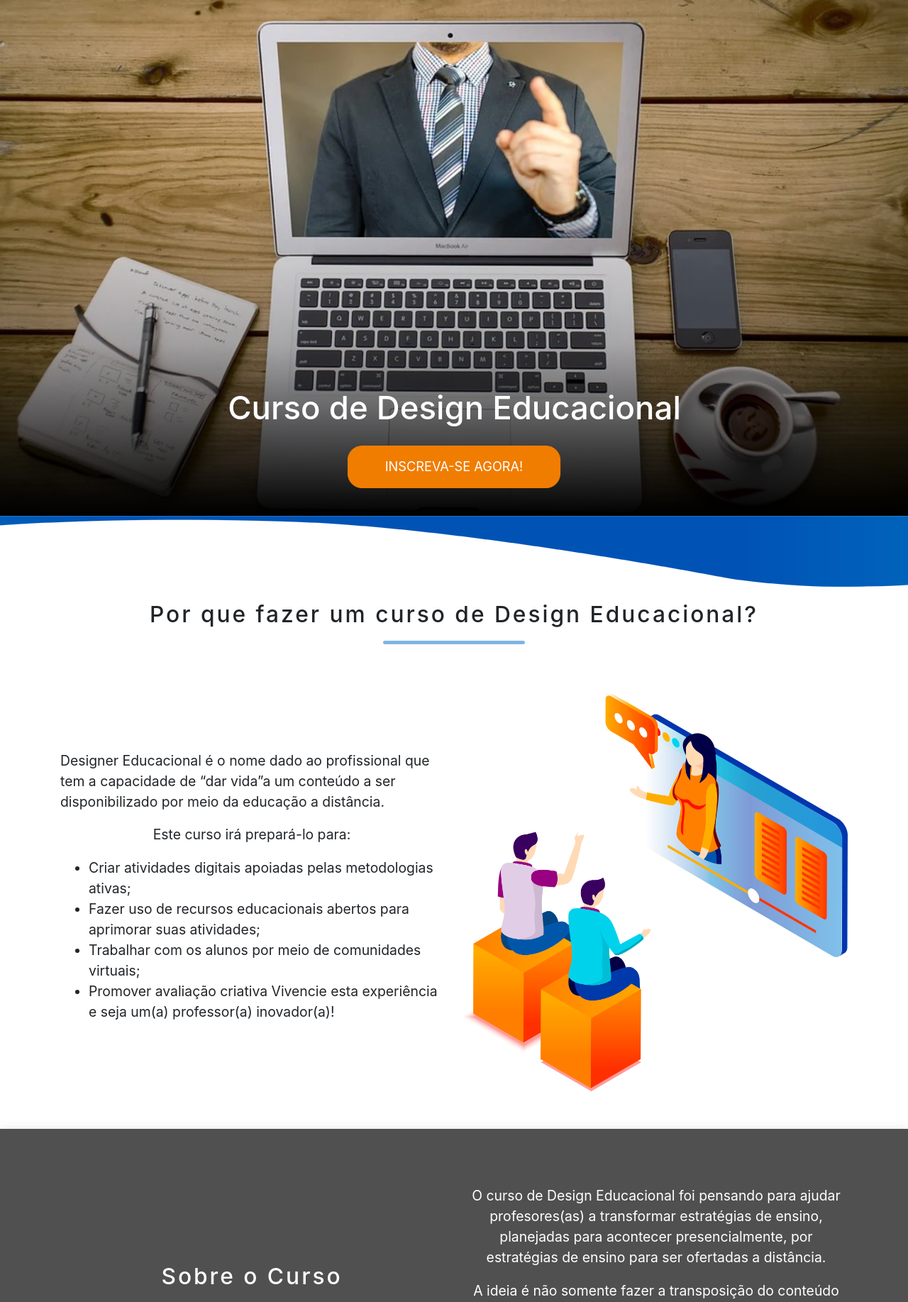
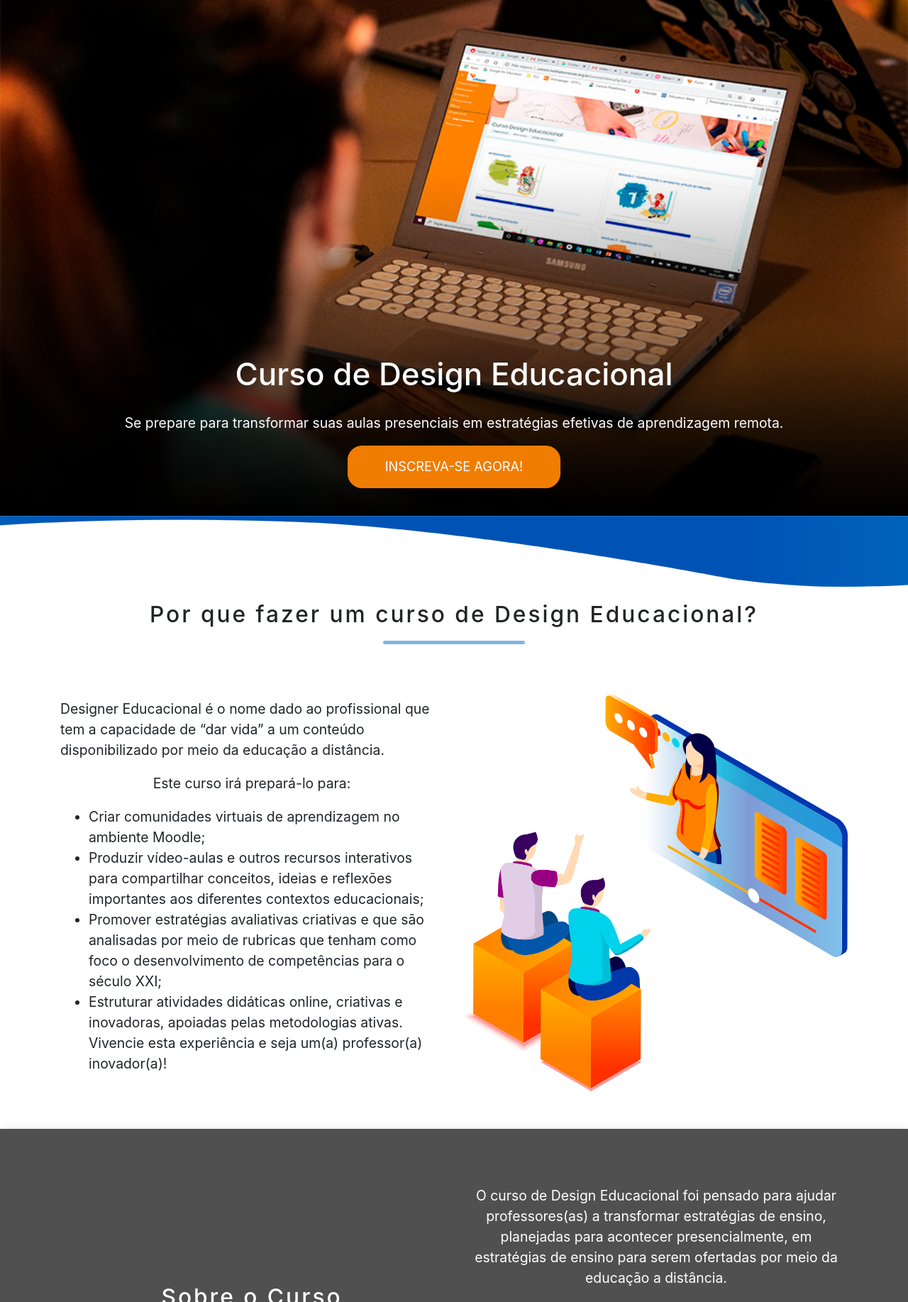
Before and after one commit to AlanDeveloperEX/ichotsite, a PHP site: page / in a window 1280 px wide. Shown: the part 73-1908 px from the top of the page at 71% size. Run offline with PHP 8.4, Linux system fonts and the light colour scheme.

Commit message:
before_upload

```diff
--- a/inc/doubts.php
+++ b/inc/doubts.php
@@ -29,8 +29,7 @@
           <h6> - Como são organizadas as turmas e com que frêquencia é feita a oferta do curso?</h6>
           <p>O curso pode ser organizado para uma instituição de ensino e a oferta acontecer para turmas fechadas de até 40 participantes ou faremos ofertas regulares para docentes interessados em participar individualmente ou em pequenos grupos, formando turmas de até 40 participantes. Acompanhe pelo site as ofertas regulares ou solicite uma proposta para uma turma fechada da sua instituição.</p>
           <h6> - O que preciso fazer para ser certificado?</h6>
-          <p>O curso foi planejado para que o docente seja aprovado ao passar por todo o conteúdo, entregar pelo menos 70% das micropráticas propostas no greal de todos os módulos e fazer a
-          autorreflexão ao final.</p>
+          <p>O curso foi planejado para que o docente seja aprovado ao passar por todo o conteúdo, entregando pelo menos 70% das micropráticas propostas no geral de todos os módulos e fazendo a autorreflexão ao final.</p>
         </div>
         <div class="col-md-6 mt-5 mb-5 d_flex j_center a_center">
           <img class="" src="imgs/inscricao.png" alt="">
--- a/inc/footer.php
+++ b/inc/footer.php
@@ -135,7 +135,7 @@
     {
       boxClass:     'wow',      // animated element css class (default is wow)
       animateClass: 'animated', // animation css class (default is animated)
-      offset:       300,          // distance to the element when triggering the animation (default is 0)
+      offset:       250,          // distance to the element when triggering the animation (default is 0)
       mobile:       true,       // trigger animations on mobile devices (default is true)
       live:         true,       // act on asynchronously loaded content (default is true)
       callback:     function(box) {
--- a/inc/main.php
+++ b/inc/main.php
@@ -40,10 +40,13 @@
       <div class="container">
         <div class="row">
           <div class="col-md-12 text-center d_flex j_center a_end mb20">
-            <h1 class="pulse anima_hover">Curso de Design Educacional</h1>
+            <h1 class="">Curso de Design Educacional</h1>
           </div>
           <div class="col-md-12 text-center">
-            <a class="btn btn-light custom pulse anima_hover" href="#">INSCREVA-SE AGORA!</a>
+            <p>Se prepare para transformar suas aulas presenciais em estratégias efetivas de aprendizagem remota.</p>
+          </div>
+          <div class="col-md-12 text-center">
+            <a class="btn btn-light custom pulse anima_hover" href="https://www.eskolare.com/l/instituto-crescer" target="_blank">INSCREVA-SE AGORA!</a>
           </div>
         </div>
       </div>
@@ -58,14 +61,13 @@
           <hr class="title_divisor wow bounceInUp animated">
         </div>
         <div class="col-md-6 mt-5 mb-5 d_flex j_center a_center f_column wow fadeInLeft animated slow">
-          <p>Designer Educacional é o nome dado ao profissional que tem a capacidade de “dar vida”a
-          um conteúdo a ser disponibilizado por meio da educação a distância.</p>
+          <p>Designer Educacional é o nome dado ao profissional que tem a capacidade de “dar vida” a um conteúdo disponibilizado por meio da educação a distância.</p>
           <p>Este curso irá prepará-lo para:</p>
           <ul>
-            <li>Criar atividades digitais apoiadas pelas metodologias ativas;</li>
-            <li>Fazer uso de recursos educacionais abertos para aprimorar suas atividades;</li>
-            <li>Trabalhar com os alunos por meio de comunidades virtuais;</li>
-            <li>Promover avaliação criativa
+            <li>Criar comunidades virtuais de aprendizagem no ambiente Moodle;</li>
+            <li>Produzir vídeo-aulas e outros recursos interativos para compartilhar conceitos, ideias e reflexões importantes aos diferentes contextos educacionais;</li>
+            <li>Promover estratégias avaliativas criativas e que são analisadas por meio de rubricas que tenham como foco o desenvolvimento de competências para o século XXI;</li>
+            <li>Estruturar atividades didáticas online, criativas e inovadoras, apoiadas pelas metodologias ativas.
             Vivencie esta experiência e seja um(a) professor(a) inovador(a)!</li>
           </ul>
         </div>
@@ -86,12 +88,9 @@
           </div>
         </div>
         <div class="col-md-6 text-center wow fadeInRight">
-          <p>O curso de Design Educacional foi pensando para ajudar profesores(as) a transformar estratégias de ensino, planejadas para
-          acontecer presencialmente, por estratégias de ensino para ser ofertadas a distância.</p>
+          <p>O curso de Design Educacional foi pensado para ajudar professores(as) a transformar estratégias de ensino, planejadas para acontecer presencialmente, em estratégias de ensino para serem ofertadas por meio da educação a distância.</p>
           <p>
-          A ideia é não somente fazer a transposição do conteúdo para um novo formato, mas aproveitar este momento para rever
-          estratégias de ensino seculares em busca de uma nova educação, que faça mais sentido para os alunos e os engajem em
-          momentos de aprendizagem significativa.</p>
+          A ideia não é somente fazer a transposição do conteúdo para um novo formato, mas aproveitar este momento para rever estratégias de ensino seculares, em busca de uma Nova Educação, que faça mais sentido para os(as) alunos(as) e os engajem em momentos de aprendizagem significativa.</p>
         </div>
       </div>
     </div>
@@ -108,14 +107,10 @@
           <img class="wow bounceInDown animated slow" src="imgs/mini_banner_2.png" alt="" width="350px">
         </div>
         <div class="col-md-6 mt-5 mb-5 d_flex a_center j_center f_column wow bounceInRight animated">
-          <p>Repensar práticas pedagógicas vem sendo visto como algo cada vez mais urgente. Aproveitar as tecnologias digitais
-          disponíveis para repensar tempos e espaços escolares e implementar metodologías ativas fazem parte deste contexto. Já
-          não se tem mais dúvidas que é necessária esta mudança mas, como fazer?</p>
-          <p>Como realmente desenhar estratégias de ensino
-          que se revertam em atividades prazerosas para os alunos(as) e os(as) preparem com as competências cognitivas básicas,
-          socioemocionais e digitais necessárias no Século XXI. Esta é a proposta deste curso, que irá trazer um primeiro olhar, para
-          uma nova realidade, que é trabalhar com educação a distância de forma a propiciar aos estudantes oportunidades de
-          comunicação, expressão, acesso à informação e metacognição. Participe!</p>
+          <p>Repensar práticas pedagógicas vem sendo visto como algo cada vez mais urgente. Aproveitar as tecnologias digitais disponíveis para reinventar tempos e espaços escolares e implementar metodologias ativas fazem parte deste contexto. Já não há mais dúvidas que é necessária esta mudança. </p>
+          <p>Mas como fazer? Como realmente desenhar estratégias de ensino que se revertam em atividades prazerosas para os(as) alunos(as) e os(as) preparem com as competências cognitivas básicas, socioemocionais e digitais necessárias no Século XXI?</p>
+          <p>
+          Esta é a proposta deste curso, que irá trazer um primeiro olhar para uma nova realidade: trabalhar com educação remota de forma a propiciar aos estudantes oportunidades de comunicação, expressão, acesso à informação e metacognição. Participe!</p>
         </div>
       </div>
     </div>
@@ -129,25 +124,22 @@
         <div class="col-md-6 col-lg-3 mb40 text-center wow bounceInLeft animated slow">
           <h2 class="mini_titles">PÚBLICO-ALVO</h2>
           <i class="las la-users"></i>
-          <p>Qualquer professor(a), de Educação Básica ou Ensino Superior, que tenha interesse em rever sua
-          prática de ensino para oferta de atividades no formato de Educação a distância</p>
+          <p>Professores(as) de Educação Básica ou Ensino Superior que tenham interesse em rever suas práticas de ensino para oferecer atividades no formato de educação remota.</p>
         </div>
         <div class="col-md-6 col-lg-3 mb40 text-center wow bounceInLeft animated">
           <h2 class="mini_titles">OBJETIVOS</h2>
           <i class="las la-bullseye"></i>
-          <p>Criar atividades digitais apoiadas pelas metodologias ativas, fazer uso de recursos educacionais abertos para aprimorar suas atividades, trabalhar com os alunos por meio de comunidades virtuais e promover avaliação criativa.</p>
+          <p>Desenvolver a competência de design educacional em docentes, levando-os(as) a repensar suas práticas pedagógicas, seja no formato presencial ou a distância.</p>
         </div>
         <div class="col-md-6 col-lg-3 mb40 text-center wow bounceInRight animated">
           <h2 class="mini_titles">CARGA HORÁRIA</h2>
           <i class="las la-clock"></i>
-          <p>O curso está organizado em 4 módulos com uma carga horária total de 16 horas</p>
+          <p>O curso está organizado em 4 módulos com uma carga horária total de 40 horas.</p>
         </div>
         <div class="col-md-6 col-lg-3 mb40 text-center wow bounceInRight animated slow">
           <h2 class="mini_titles">CERTIFICAÇÃO</h2>
           <i class="las la-certificate"></i>
-          <p>O curso foi planejado para que o docente seja aprovado ao passar por todo o conteúdo, entregar
-          pelo menos 70% das micropráticas propostas no greal de todos os módulos e fazer a autorreflexão
-          ao final.</p>
+          <p>Para ser certificado é necessário passar por todo o conteúdo, entregar pelo menos 70% das micropráticas propostas no geral de todos os módulos e fazer a autorreflexão final.</p>
         </div>
       </div>
     </div>
```
Also changed, not shown: inc/sign.php (+5 -10 lines), imgs/ead.jpg, imgs/ead_old.jpg (added).
